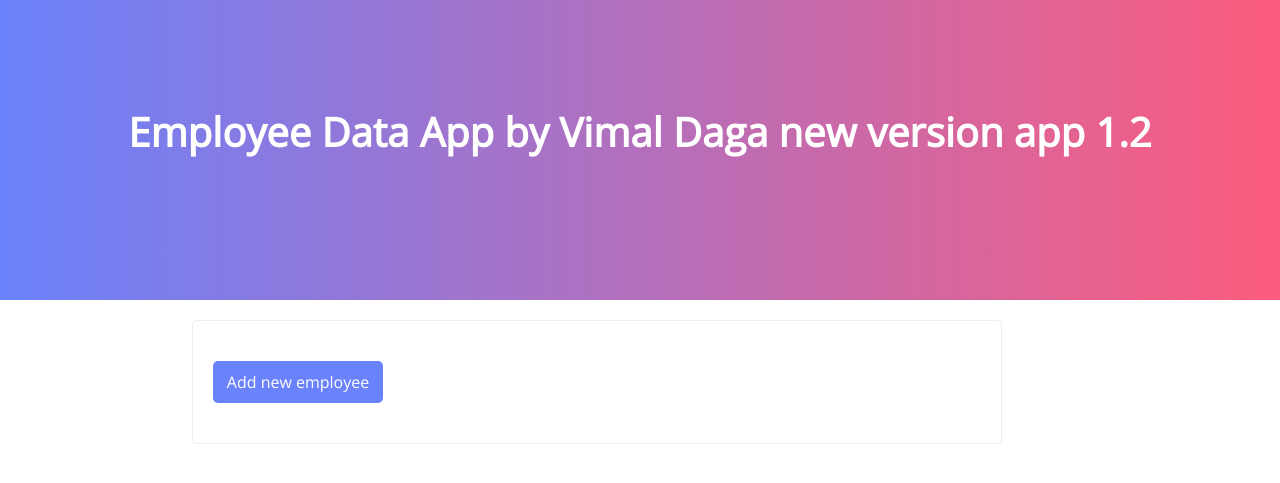
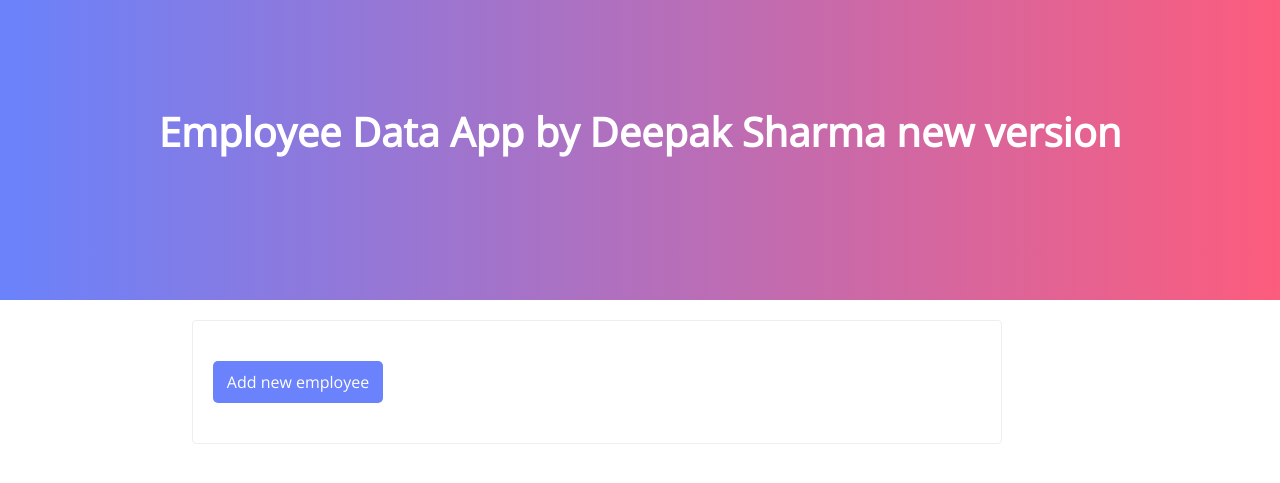
Before and after one commit to deepaksharma2007/Advance_gitlab_pipeline, a Flask app: page / in a window 1280 px wide. Shown: the top 483 px of the page. Run offline with Flask 3, Linux system fonts and the light colour scheme.

Commit message:
modified code..

```diff
--- a/templates/index.html
+++ b/templates/index.html
@@ -84,7 +84,7 @@
 <div class="container">
 
     <div class="banner">
-        <h1>Employee Data App by Vimal Daga new version app 1.2</h1>
+        <h1>Employee Data App by Deepak Sharma new version</h1>
         <!-- <h2>Weclome to Employee Portal </h2> -->
     </div>
     <div class="form-holder">
```
Also changed, not shown: .gitlab-ci.yml.
